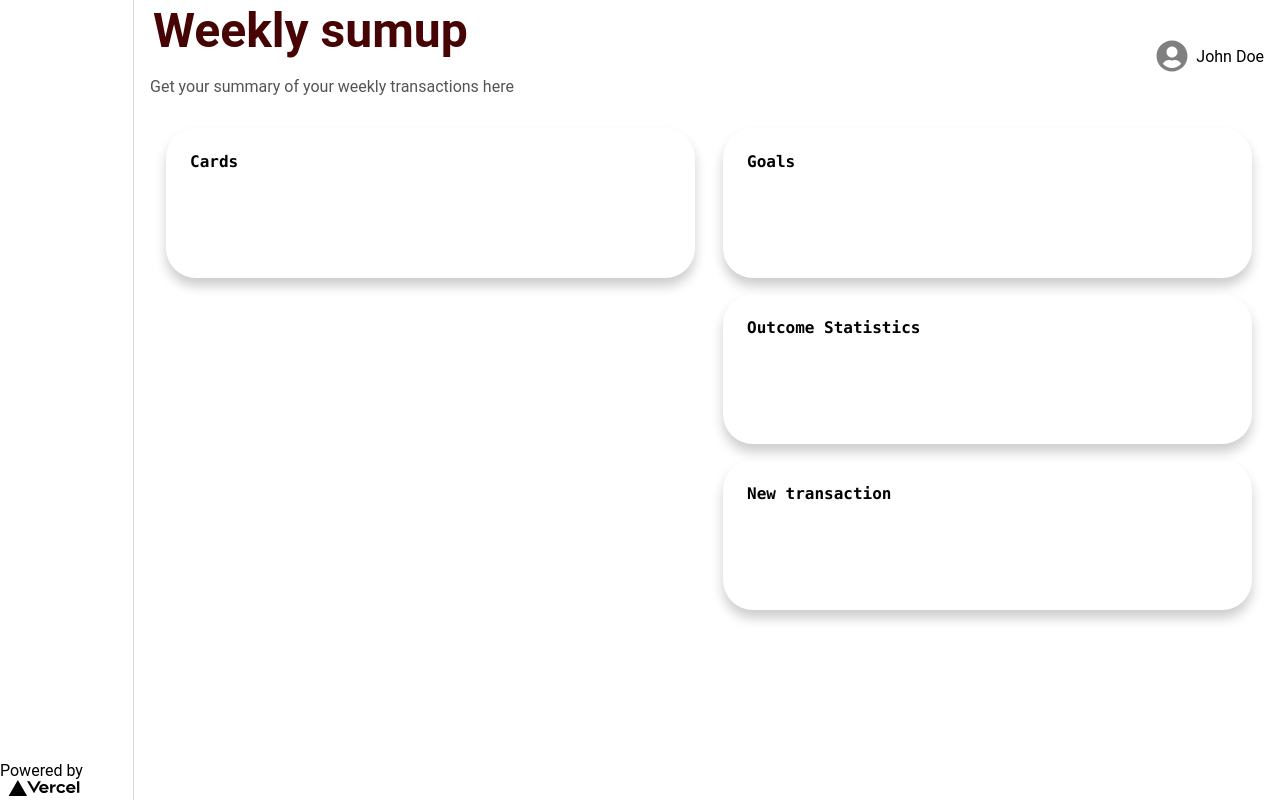
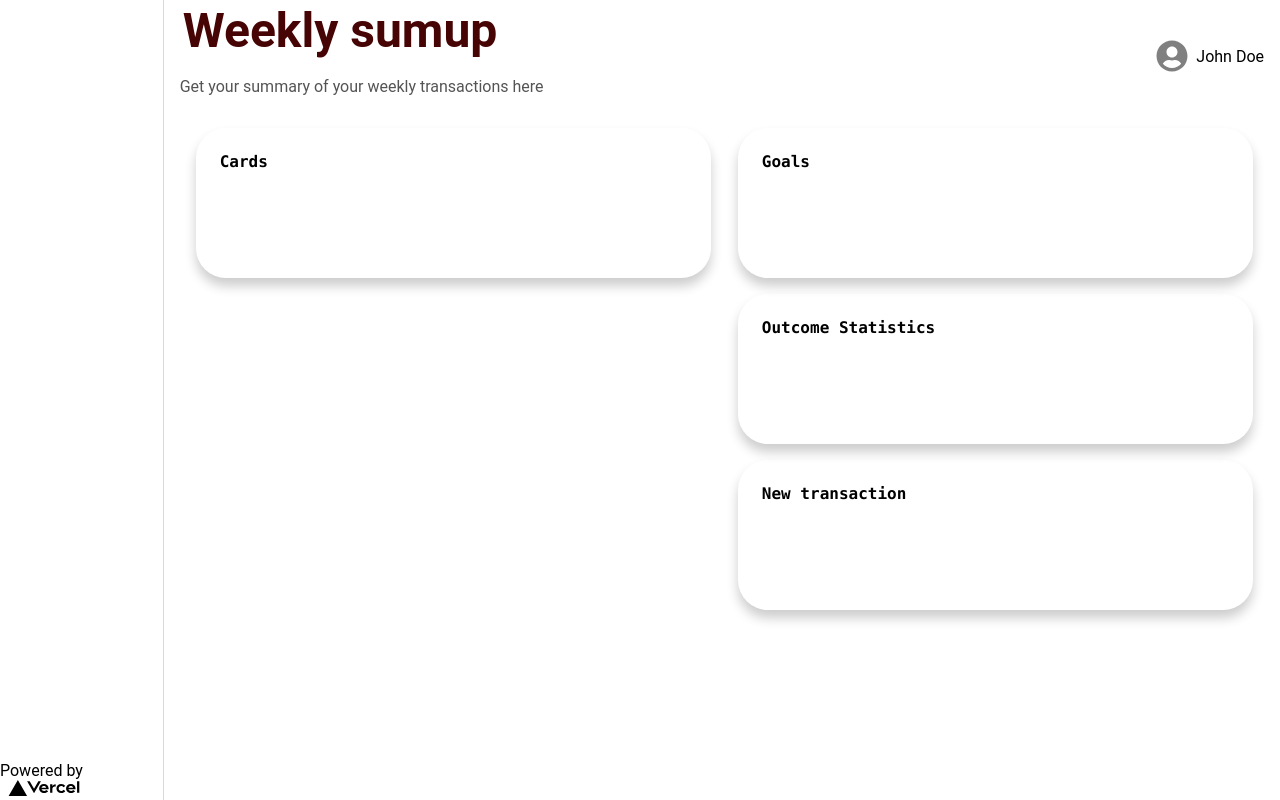
Before and after one commit to alamar1990/dashboard-next, a Next.js app: page / in a window 1280 px wide. Built offline with nearby package versions, Linux system fonts and the light colour scheme.

Commit message:
Adjust flex styles

```diff
--- a/styles/Home.module.scss
+++ b/styles/Home.module.scss
@@ -35,7 +35,7 @@
 
 .sidebar {
   display: flex;
-  width: 150px;
+  flex: .15;
   border-right: 1px solid #d9d9d9;
 
   .sidebar_content {
@@ -46,7 +46,7 @@
 .main {
   display: flex;
   flex-direction: column;
-  width: 100%;
+  flex: 1;
   padding-left: 1rem;
   padding-right: 1rem;
 }
@@ -70,10 +70,9 @@
 .main_content {
   height: 100vh;
   display: flex;
-  flex-wrap: wrap;
 
   .main_column {
-    flex: 0 0 50%;
+    flex: 1;
   }
 }
 
```
